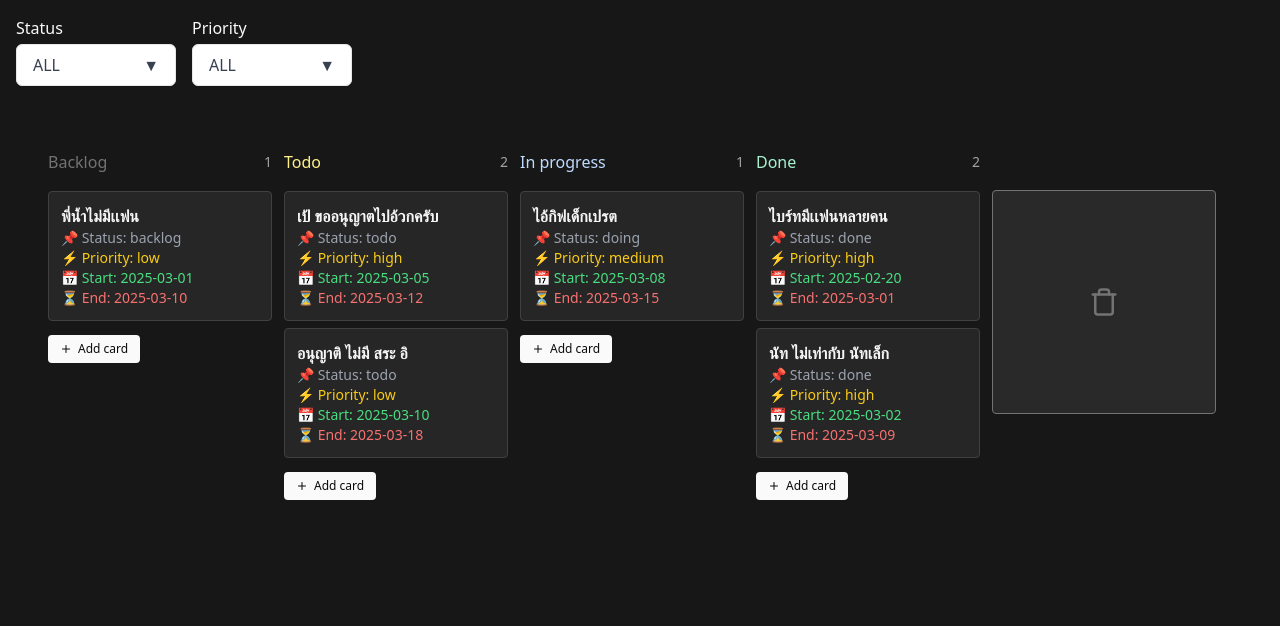
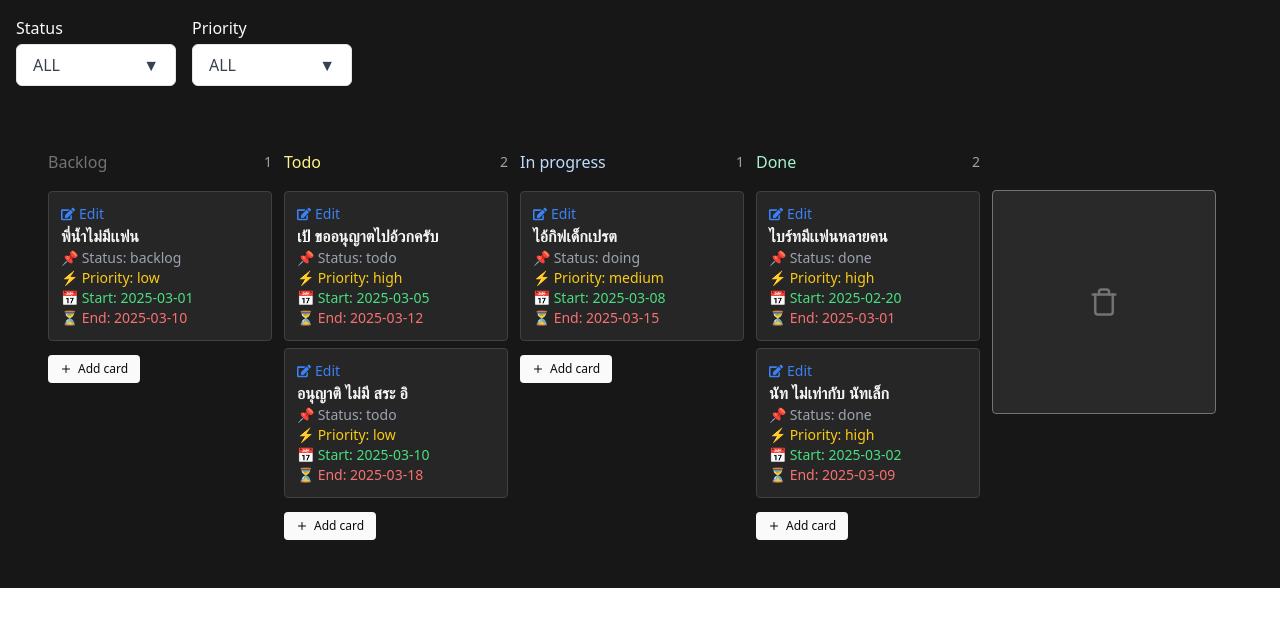
Before and after one commit to 6110490023/jira-demo, a React (Vite) app in the folder front-end/: page / in a window 1280 px wide. Shown: the top 626 px of the page. Built offline with nearby package versions, Linux system fonts and the light colour scheme; a web font is replaced by a local one.

Commit message:
[update]edit-task

```diff
--- a/front-end/src/components/AddCard.tsx
+++ b/front-end/src/components/AddCard.tsx
@@ -3,6 +3,8 @@ import React, { useState } from "react";
 import { FiPlus } from "react-icons/fi";
 import { motion } from "framer-motion";
 import { Card } from "../constant/types";
+
+import { PRIORITY } from "../constant/typeCard";
 
 interface AddCardProps {
   status: string;
@@ -10,7 +12,10 @@ interface AddCardProps {
 }
 
 const AddCard: React.FC<AddCardProps> = ({ status, setCards }) => {
-    const [text, setText] = useState("");
+  const [text, setText] = useState<string>("");
+  const [priority,setPriority] = useState<string>(PRIORITY.LOW);
+  const [startDate,setStartDate] = useState<string>(new Date().toISOString().split('T')[0])
+  const [endDate,setEndDate] = useState<string>(new Date(Date.now() + 7 * 24 * 60 * 60 * 1000).toISOString().split('T')[0])
   const [adding, setAdding] = useState(false);
 
   const handleSubmit = (e: React.FormEvent) => {
@@ -20,12 +25,12 @@ const AddCard: React.FC<AddCardProps> = ({ status, setCards }) => {
     setCards((prev) => [
       ...prev,
       {
-            id: ((prev.length)+ 1).toString(), // หรือใช้ uuid() ถ้าติดตั้งไลบรารี uuid
+        id: ((prev.length) + 1).toString(), // หรือใช้ uuid() ถ้าติดตั้งไลบรารี uuid
         title: text.trim(),
         status,
-            priority: 'Medium', // ค่าเริ่มต้น
-            startDate: new Date().toISOString().split('T')[0], // วันที่ปัจจุบัน
-            endDate: new Date(Date.now() + 7 * 24 * 60 * 60 * 1000).toISOString().split('T')[0], // +7 วัน
+        priority: priority, // ค่าเริ่มต้น
+        startDate: startDate, // วันที่ปัจจุบัน
+        endDate: endDate, // +7 วัน
       }
     ]);
     setAdding(false);
@@ -35,10 +40,48 @@ const AddCard: React.FC<AddCardProps> = ({ status, setCards }) => {
     <motion.form layout onSubmit={handleSubmit}
       className="mt-[10px]"
     >
-            <textarea
-                onChange={(e) => setText(e.target.value)} autoFocus placeholder="Add new task..."
-                className="w-full rounded border border-violet-400 bg-violet-400/20 p-3 text-sm text-neutral-50 placeholder-violet-300 focus:outline-0"
+
+      <div className="w-full rounded border border-violet-400 bg-violet-400/20 p-3" >
+        <input
+          type="text"
+          autoFocus
+          name="title"
+          placeholder="title"
+          value={text}
+          onChange={(e) => setText(e.target.value)}
+          className="text-sm text-neutral-100 font-bold p-1 bg-neutral-700 rounded mb-2"
         />
+        <p className="text-sm text-gray-400">📌 Status: {status}</p>
+        <label htmlFor="priority" className="text-sm text-yellow-400">Priority:</label>
+        <select
+          id="priority"
+          name="priority"
+          value={priority}
+          onChange={(e) => setPriority(e.target.value)}
+          className="text-sm text-yellow-400 p-1 bg-neutral-700 rounded mb-2"
+        >
+          <option value={PRIORITY.LOW}>{PRIORITY.LOW}</option>
+          <option value={PRIORITY.MEDIUM}>{PRIORITY.MEDIUM}</option>
+          <option value={PRIORITY.HIGH}>{PRIORITY.HIGH}</option>
+        </select>
+
+        <input
+          type="date"
+          name="startDate"
+          placeholder="startDate"
+          value={startDate}
+          onChange={(e)=>{setStartDate(e.target.value)}}
+          className="text-sm text-green-400 p-1 bg-neutral-700 rounded mb-2"
+        />
+        <input
+          type="date"
+          name="endDate"
+          placeholder="endDate"
+          value={endDate}
+          onChange={(e)=>{setEndDate(e.target.value)}}
+          className="text-sm text-red-400 p-1 bg-neutral-700 rounded mb-2"
+        />
+      </div>
       <div className="mt-1.5 flex items-center justify-end gap-1.5">
         <button
           onClick={() => setAdding(false)}
--- a/front-end/src/components/Board.tsx
+++ b/front-end/src/components/Board.tsx
@@ -1,24 +1,59 @@
-import React, { useEffect } from "react";
+import React, { useEffect, useState } from "react";
 import Column from "./Column";
 import BurnBarrel from "./BurnBarrel";
 import { Card } from "../constant/types";
 import { STATUS_CARD } from "../constant/typeCard";
 interface BoadProps {
-    cards: Card[];
-    setCards: React.Dispatch<React.SetStateAction<Card[]>>;
+  cards: Card[];
+  setCards: React.Dispatch<React.SetStateAction<Card[]>>;
+
 }
-const Board: React.FC<BoadProps> = ( { cards, setCards }) => {
-  useEffect(()=>{
+const Board: React.FC<BoadProps> = ({ cards, setCards }) => {
+  const [dragLock, setDragLock] = useState(false);
+  useEffect(() => {
     console.log(cards);
 
-  },[cards])
+  }, [cards])
   return (
     <div className="flex w-full gap-3  p-12">
-      <Column title="Backlog" status={STATUS_CARD.BACKLOG} headingColor="text-neutral-500" cards={cards} setCards={setCards} />
-      <Column title="Todo" status={STATUS_CARD.TODO} headingColor="text-yellow-200" cards={cards} setCards={setCards} />
-      <Column title="In progress" status={STATUS_CARD.IN_PROGRESS}  headingColor="text-blue-200" cards={cards} setCards={setCards} />
-      <Column title="Done" status={STATUS_CARD.DONE} headingColor="text-emerald-200" cards={cards} setCards={setCards} />
-      <BurnBarrel setCards={setCards} />
+      <Column
+        title="Backlog"
+        status={STATUS_CARD.BACKLOG}
+        headingColor="text-neutral-500"
+        cards={cards}
+        setCards={setCards}
+        setDragLock={setDragLock}
+        dragLock={dragLock}
+      />
+      <Column
+        title="Todo"
+        status={STATUS_CARD.TODO}
+        headingColor="text-yellow-200"
+        cards={cards}
+        setCards={setCards}
+        setDragLock={setDragLock}
+        dragLock={dragLock}
+      />
+      <Column
+        title="In progress"
+        status={STATUS_CARD.IN_PROGRESS}
+        headingColor="text-blue-200"
+        cards={cards}
+        setCards={setCards}
+        setDragLock={setDragLock}
+        dragLock={dragLock}
+      />
+      <Column
+        title="Done"
+        status={STATUS_CARD.DONE}
+        headingColor="text-emerald-200"
+        cards={cards}
+        setCards={setCards}
+        setDragLock={setDragLock}
+        dragLock={dragLock}
+      />
+      <BurnBarrel setCards={setCards}
+        dragLock={dragLock} />
     </div>
   );
 };
--- a/front-end/src/components/Card.tsx
+++ b/front-end/src/components/Card.tsx
@@ -1,29 +1,153 @@
 // src/components/Card.tsx
-import React from "react";
+import React, { useState } from "react";
 import { motion } from "framer-motion";
 import { Card } from "../constant/types";
 import DropIndicator from "./DropIndicator";
+import { FaEdit } from "react-icons/fa";
+import { PRIORITY } from "../constant/typeCard";
 
 interface CardProps extends Card {
-  handleDragStart: (e: any, card: Card) => void;
+  handleDragStart: (e: React.DragEvent, card: Card) => void;
+  handleSaveChange: (card: Card) => void;
+  setDragLock: React.Dispatch<React.SetStateAction<boolean>>;
+  dragLock: boolean;
+
 }
 
-const CardComponent: React.FC<CardProps> = ({ title, id, status,priority,startDate,endDate, handleDragStart }) => {
+const CardComponent: React.FC<CardProps> = (
+  { title, id, status, priority, startDate, endDate,
+    handleDragStart,
+    handleSaveChange,
+    setDragLock,
+    dragLock
+
+  }) => {
+  const [isEdit, setIsEdit] = useState<boolean>(false)
+  const [card, setCard] = useState<Card>(
+    {
+      id: id,
+      title: title,
+      status: status,
+      priority: priority,
+      startDate: startDate,
+      endDate: endDate
+    }
+  )
+  const handleChangeInput = (e: React.ChangeEvent<HTMLInputElement>) => {
+    const { name, value } = e.target;
+    setCard((prevCard) => ({
+      ...prevCard,
+      [name]: value,
+    }));
+  };
+  const handleChangeSelect = (e: React.ChangeEvent<HTMLSelectElement>) => {
+    const { name, value } = e.target;
+    setCard((prevCard) => ({
+      ...prevCard,
+      [name]: value,
+    }));
+  };
+  const onSave = () => {
+    setIsEdit(false)
+    setDragLock(false)
+    handleSaveChange(card)
+  }
+  const onCancel = () => {
+    setIsEdit(false)
+    setDragLock(false)
+    setCard({
+      id: id,
+      title: title,
+      status: status,
+      priority: priority,
+      startDate: startDate,
+      endDate: endDate
+    })
+
+  }
   return (
     <>
       <DropIndicator beforeId={id} status={status} />
       <motion.div
         layout
         layoutId={id}
-      draggable="true"
-      onDragStart={(e: any) => handleDragStart(e, { title, id, status,priority,startDate,endDate })}
+        draggable={!dragLock}
+        onDragStart={(e: any) => handleDragStart(e, { id, title, status, priority, startDate, endDate })}
         className="mt-[3px] cursor-grab rounded border border-neutral-700 bg-neutral-800 p-3 active:cursor-grabbing"
       >
+        {isEdit ? <>
+          <input
+            type="text"
+            name="title"
+            placeholder="title"
+            value={card.title}
+            onChange={handleChangeInput}
+            className="text-sm text-neutral-100 font-bold p-1 bg-neutral-700 rounded mb-2"
+          />
+          <p className="text-sm text-gray-400">📌 Status: {status}</p>
+          <label htmlFor="priority" className="text-sm text-yellow-400">Priority:</label>
+          <select
+            id="priority"
+            name="priority"
+            value={card.priority}
+            onChange={handleChangeSelect}
+            className="text-sm text-yellow-400 p-1 bg-neutral-700 rounded mb-2"
+          >
+            <option value={PRIORITY.LOW}>{PRIORITY.LOW}</option>
+            <option value={PRIORITY.MEDIUM}>{PRIORITY.MEDIUM}</option>
+            <option value={PRIORITY.HIGH}>{PRIORITY.HIGH}</option>
+          </select>
+
+          <input
+            type="date"
+            name="startDate"
+            placeholder="startDate"
+            value={card.startDate}
+            onChange={handleChangeInput}
+            className="text-sm text-green-400 p-1 bg-neutral-700 rounded mb-2"
+          />
+          <input
+            type="date"
+            name="endDate"
+            placeholder="endDate"
+            value={card.endDate}
+            onChange={handleChangeInput}
+            className="text-sm text-red-400 p-1 bg-neutral-700 rounded mb-2"
+          />
+          <div className="flex justify-end">
+            <button
+              className="mt-2 mr-2 text-sm text-red-400"
+              onClick={() => onCancel()} // ปิดโหมดแก้ไข
+            >
+              cancel
+            </button>
+            <button
+              className="mt-2 text-sm text-green-400"
+              onClick={() => onSave()} // ปิดโหมดแก้ไข
+            >
+              Save
+            </button>
+          </div>
+        </> :
+          <>
+            <div className="flex items-center justify-between">
+              <button
+                onClick={() => { setIsEdit(true); setDragLock(true) }} // เปิดโหมดแก้ไข
+                className="text-sm text-blue-500 flex items-center"
+              >
+                <FaEdit className="mr-1" />
+                Edit
+              </button>
+            </div>
             <p className="text-m text-neutral-100 font-bold">{title}</p>
             <p className="text-sm text-gray-400">📌 Status: {status}</p>
             <p className="text-sm text-yellow-400">⚡ Priority: {priority}</p>
             <p className="text-sm text-green-400">📅 Start: {startDate}</p>
             <p className="text-sm text-red-400">⏳ End: {endDate}</p>
+          </>
+        }
+
+
       </motion.div>
 
     </>
--- a/front-end/src/components/Column.tsx
+++ b/front-end/src/components/Column.tsx
@@ -5,13 +5,20 @@ import CardComponent from "./Card";
 import  DropIndicator  from "./DropIndicator"
 import AddCard from "./AddCard";
 
-const Column: React.FC<ColumnProps> = ({ title, headingColor, cards, status, setCards }) => {
+const Column: React.FC<ColumnProps> = ({ title, headingColor, cards, status, setCards, dragLock,setDragLock }) => {
   const [active, setActive] = useState(false);
 
+
+  const handleSaveChange = ( card: Card) => {
+    let copy = [...cards];
+    copy = copy.map((c)=>{
+      return (c.id === card.id)? card:c
+    })
+    setCards(copy)
+
+  };
   const handleDragStart = (e: React.DragEvent, card: Card) => {
     e.dataTransfer.setData("cardId", card.id);
-    console.log(card.id);
-
   };
   const getIndicators = () => {
     return Array.from(document.querySelectorAll(`[data-status="${status}"]`)); // Get all drop indicators for the column
@@ -109,7 +116,7 @@ const Column: React.FC<ColumnProps> = ({ title, headingColor, cards, status, set
   const filteredCards = cards.filter((c) => c.status === status);
 
   return (
-    <div className="w-56  shrink-0">
+    <div className="max-w-[14rem] min-w-56">
       <div className="mb-3 flex items-center justify-between">
         <h3 className={`font-medium ${headingColor}`}>{title}</h3>
         <span className="rounded text-sm text-neutral-400">{filteredCards.length}</span>
@@ -123,7 +130,12 @@ const Column: React.FC<ColumnProps> = ({ title, headingColor, cards, status, set
         }`}
       >
         {filteredCards.map((c) => (
-          <CardComponent key={c.id} {...c} handleDragStart={handleDragStart} />
+          <CardComponent key={c.id} {...c}
+            handleDragStart={handleDragStart}
+            handleSaveChange={handleSaveChange}
+            setDragLock={setDragLock}
+            dragLock={dragLock}
+             />
         ))}
         <DropIndicator beforeId={null} status={status} />
         <AddCard status={status} setCards={setCards}   />
--- a/front-end/src/constant/types.ts
+++ b/front-end/src/constant/types.ts
@@ -18,5 +18,7 @@ export interface ColumnProps {
   headingColor: string;
   status: string;
   cards: Card[];
+  setDragLock: React.Dispatch<React.SetStateAction<boolean>>;
+  dragLock: boolean;
   setCards: React.Dispatch<React.SetStateAction<Card[]>>;
 }
--- a/front-end/src/pages/Home.tsx
+++ b/front-end/src/pages/Home.tsx
@@ -3,7 +3,6 @@ import Board from "../components/Board";
 import { Card } from "../constant/types";
 import { STATUS_CARD, PRIORITY } from "../constant/typeCard";
 import DropdownCust from "../components/DropdownCust";
-import { label } from "framer-motion/client";
 
 const Home: React.FC = () => {
 
@@ -58,7 +57,7 @@ const Home: React.FC = () => {
 
   },[filterStatus,cards,filterPriority])
   return (
-      <div className="h-screen w-full bg-neutral-900 text-neutral-50">
+      <div className="w-full bg-neutral-900 text-neutral-50">
         <div className="p-4 flex space-x-4">
         <DropdownCust label="Status" options={statusOptions} onSelect={(value) => setFilterStatus(value)} defaultValue="" />
         <DropdownCust label="Priority" options={priorityOptions} onSelect={(value) => setFilterPriority(value)} defaultValue="" />
```
Also changed, not shown: front-end/src/components/BurnBarrel.tsx (+11 -4 lines). Lines whose indentation alone changed are shown as unchanged.
